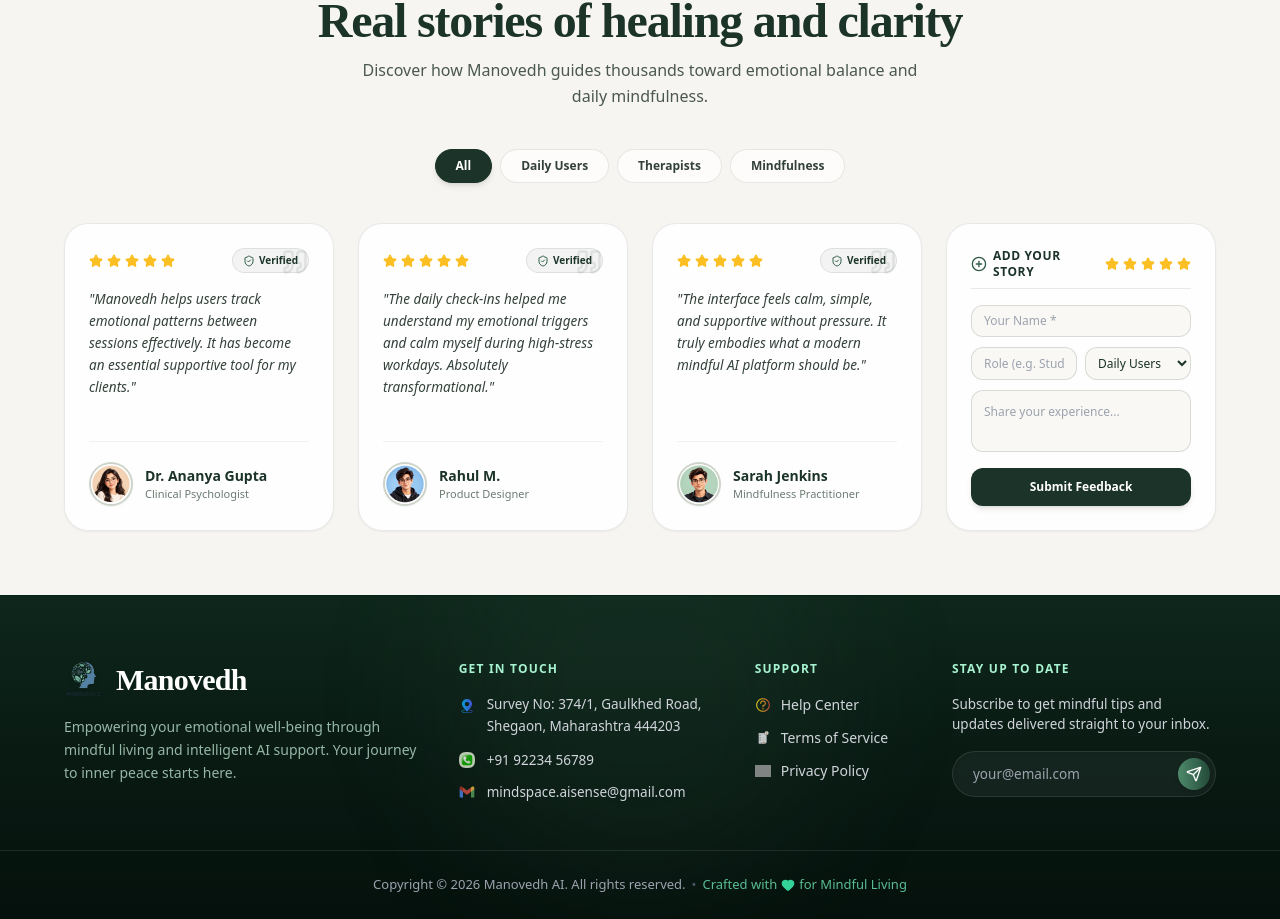
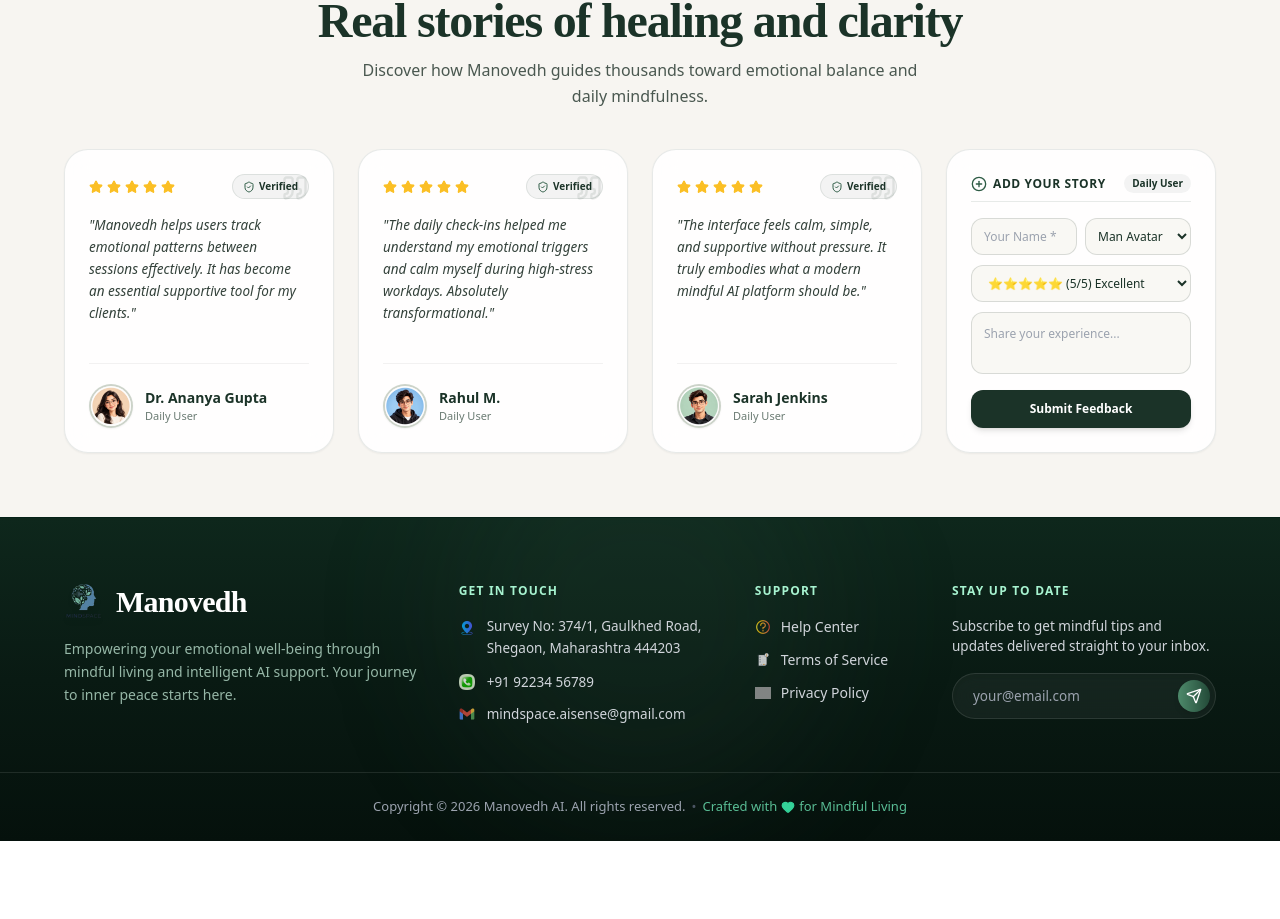
Before and after one commit to Komal822/Manovedh-frontend, a React (Vite) app: page / in a window 1280 px wide. Shown: the part 867-1786 px from the top of the page. After the commit the page ends 1708 px from the top, so only its background shows below. Built offline with nearby package versions, Linux system fonts and the light colour scheme; grey boxes are pictures that could not be loaded.

Commit message:
Update Feedback component with Man/Woman avatars, rating dropdown, Daily User category, and Get Started link

```diff
--- a/src/components/Feedback.jsx
+++ b/src/components/Feedback.jsx
@@ -10,36 +10,36 @@
   {
     id: 1,
     name: "Dr. Ananya Gupta",
-    role: "Clinical Psychologist",
-    category: "Therapists",
+    role: "Daily User",
+    category: "Daily Users",
     feedback: "Manovedh helps users track emotional patterns between sessions effectively. It has become an essential supportive tool for my clients.",
     rating: 5,
     verified: true,
-    avatar: img1, // image-1 (boy)
+    avatar: img1,
   },
   {
     id: 2,
     name: "Rahul M.",
-    role: "Product Designer",
+    role: "Daily User",
     category: "Daily Users",
     feedback: "The daily check-ins helped me understand my emotional triggers and calm myself during high-stress workdays. Absolutely transformational.",
     rating: 5,
     verified: true,
-    avatar: img2, // image-2 (girl)
+    avatar: img2,
   },
   {
     id: 3,
     name: "Sarah Jenkins",
-    role: "Mindfulness Practitioner",
-    category: "Mindfulness",
+    role: "Daily User",
+    category: "Daily Users",
     feedback: "The interface feels calm, simple, and supportive without pressure. It truly embodies what a modern mindful AI platform should be.",
     rating: 5,
     verified: true,
-    avatar: img3, // image-3 (boy)
+    avatar: img3,
   },
 ];
 
-const CATEGORIES = ["All", "Daily Users", "Therapists", "Mindfulness"];
+const CATEGORIES = ["All", "Daily Users"];
 
 export default function Feedback() {
   const [feedbacks, setFeedbacks] = useState(INITIAL_FEEDBACKS);
@@ -47,8 +47,7 @@
 
   // New Feedback State
   const [name, setName] = useState('');
-  const [role, setRole] = useState('');
-  const [category, setCategory] = useState('Daily Users');
+  const [avatarType, setAvatarType] = useState('man'); // Man ki Woman select karnyasathi
   const [feedbackText, setFeedbackText] = useState('');
   const [rating, setRating] = useState(5);
 
@@ -60,20 +59,26 @@
     e.preventDefault();
     if (!name || !feedbackText) return;
 
+    // Man kinva Woman nusaar DiceBear cha avatar generate hoil
+    const avatarSeed = `${name}-${Date.now()}`;
+    const avatarUrl = avatarType === 'woman'
+      ? `https://api.dicebear.com/7.x/avataaars/svg?seed=${avatarSeed}&eyebrows=default,raisedExcited&mouth=smile&hair=long,straight,bob`
+      : `https://api.dicebear.com/7.x/avataaars/svg?seed=${avatarSeed}&eyebrows=default&mouth=smile&hair=short,curly`;
+
     const newFeedback = {
       id: Date.now(),
       name,
-      role: role || "User",
-      category,
+      role: "Daily User",
+      category: "Daily Users",
       feedback: feedbackText,
       rating: Number(rating),
       verified: true,
-      avatar: `https://api.dicebear.com/7.x/bottts/svg?seed=${name}`, // Auto generated avatar
+      avatar: avatarUrl,
     };
 
     setFeedbacks([newFeedback, ...feedbacks]);
     setName('');
-    setRole('');
+    setAvatarType('man');
     setFeedbackText('');
     setRating(5);
   };
@@ -97,25 +102,9 @@
           </p>
         </div>
 
-        {/* CATEGORY TABS */}
-        <div className="flex items-center justify-center gap-2 mb-10 flex-wrap">
-          {CATEGORIES.map((cat) => (
-            <button
-              key={cat}
-              onClick={() => setActiveTab(cat)}
-              className={`px-5 py-2 text-xs font-bold rounded-full transition-all duration-300 cursor-pointer border ${
-                activeTab === cat
-                  ? "bg-[#1b3328] text-white border-[#1b3328] shadow-md"
-                  : "bg-white/70 text-[#33413a] border-[#1b3328]/10 hover:bg-white"
-              }`}
-            >
-              {cat}
-            </button>
-          ))}
-        </div>
-
         {/* CARDS GRID */}
         <div className="grid grid-cols-1 md:grid-cols-2 lg:grid-cols-4 gap-6">
+
           {filteredFeedbacks.map((item) => (
             <div
               key={item.id}
@@ -162,54 +151,54 @@
             </div>
           ))}
 
-          {/* 4TH CARD: USER FEEDBACK FORM */}
+          {/* USER FEEDBACK FORM CARD */}
           <div className="relative flex flex-col justify-between bg-white/90 backdrop-blur-md rounded-3xl p-6 border border-[#1b3328]/10 shadow-sm hover:shadow-xl transition-all duration-300">
             <div className="space-y-3 relative z-10 w-full">
+
               <div className="flex items-center justify-between border-b border-[#1b3328]/10 pb-2">
                 <span className="text-xs font-bold text-[#1b3328] uppercase tracking-wider flex items-center gap-1.5">
                   <PlusCircle className="w-4 h-4 text-[#2e5b45]" />
                   Add Your Story
                 </span>
-                <div className="flex gap-1">
-                  {[1, 2, 3, 4, 5].map((star) => (
-                    <Star
-                      key={star}
-                      onClick={() => setRating(star)}
-                      className={`w-3.5 h-3.5 cursor-pointer ${
-                        star <= rating ? "fill-amber-400 text-amber-400" : "text-gray-300"
-                      }`}
-                    />
-                  ))}
-                </div>
+                <span className="text-[10px] font-semibold px-2 py-0.5 bg-[#1b3328]/5 text-[#1b3328] rounded-full">
+                  Daily User
+                </span>
               </div>
 
               <form onSubmit={handleSubmit} className="space-y-2.5 pt-1">
-                <input
-                  type="text"
-                  placeholder="Your Name *"
-                  value={name}
-                  onChange={(e) => setName(e.target.value)}
-                  required
-                  className="w-full text-[12px] px-3 py-1.5 bg-[#f4f1ea]/50 border border-[#1b3328]/15 rounded-xl outline-none focus:border-[#1b3328] text-[#1b3328]"
-                />
-
                 <div className="grid grid-cols-2 gap-2">
                   <input
                     type="text"
-                    placeholder="Role (e.g. Student)"
-                    value={role}
-                    onChange={(e) => setRole(e.target.value)}
-                    className="w-full text-[12px] px-3 py-1.5 bg-[#f4f1ea]/50 border border-[#1b3328]/15 rounded-xl outline-none focus:border-[#1b3328] text-[#1b3328]"
+                    placeholder="Your Name *"
+                    value={name}
+                    onChange={(e) => setName(e.target.value)}
+                    required
+                    className="w-full text-[12px] px-3 py-2 bg-[#f4f1ea]/50 border border-[#1b3328]/15 rounded-xl outline-none focus:border-[#1b3328] text-[#1b3328]"
                   />
 
+                  {/* Man / Woman Avatar Selection */}
                   <select
-                    value={category}
-                    onChange={(e) => setCategory(e.target.value)}
-                    className="w-full text-[12px] px-2 py-1.5 bg-[#f4f1ea]/50 border border-[#1b3328]/15 rounded-xl outline-none focus:border-[#1b3328] text-[#1b3328]"
+                    value={avatarType}
+                    onChange={(e) => setAvatarType(e.target.value)}
+                    className="w-full text-[12px] px-2 py-2 bg-[#f4f1ea]/50 border border-[#1b3328]/15 rounded-xl outline-none focus:border-[#1b3328] text-[#1b3328]"
                   >
-                    <option value="Daily Users">Daily Users</option>
-                    <option value="Therapists">Therapists</option>
-                    <option value="Mindfulness">Mindfulness</option>
+                    <option value="man">Man Avatar</option>
+                    <option value="woman">Woman Avatar</option>
+                  </select>
+                </div>
+
+                {/* Rating Selection */}
+                <div>
+                  <select
+                    value={rating}
+                    onChange={(e) => setRating(e.target.value)}
+                    className="w-full text-[12px] px-3 py-2 bg-[#f4f1ea]/50 border border-[#1b3328]/15 rounded-xl outline-none focus:border-[#1b3328] text-[#1b3328]"
+                  >
+                    <option value={5}>⭐⭐⭐⭐⭐ (5/5) Excellent</option>
+                    <option value={4}>⭐⭐⭐⭐ (4/5) Very Good</option>
+                    <option value={3}>⭐⭐⭐ (3/5) Good</option>
+                    <option value={2}>⭐⭐ (2/5) Fair</option>
+                    <option value={1}>⭐ (1/5) Poor</option>
                   </select>
                 </div>
 
@@ -224,7 +213,7 @@
 
                 <button
                   type="submit"
-                  className="w-full py-2.5 bg-[#1b3328] hover:bg-[#2e5b45] text-white text-[12px] font-bold rounded-xl transition-all duration-300 shadow-md hover:shadow-lg active:scale-95"
+                  className="w-full py-2.5 bg-[#1b3328] hover:bg-[#2e5b45] text-white text-[12px] font-bold rounded-xl transition-all duration-300 shadow-md hover:shadow-lg active:scale-95 cursor-pointer"
                 >
                   Submit Feedback
                 </button>
--- a/src/components/HeroSection.jsx
+++ b/src/components/HeroSection.jsx
@@ -56,9 +56,9 @@
 
           {/* CALL TO ACTION BUTTONS */}
           <div className="pt-2 sm:pt-4 flex flex-wrap items-center gap-4 animate-ultra-smooth-text-4">
-            {/* GET STARTED BUTTON */}
-            <a
-              href="#get-started"
+            {/* GET STARTED BUTTON - LINKED TO /login ROUTE */}
+            <Link
+              to="/login"
               className="relative group inline-flex items-center gap-2.5 sm:gap-3 overflow-hidden rounded-full px-7 py-3.5 sm:px-8 sm:py-4 text-[13px] sm:text-[15.5px] font-bold uppercase tracking-wider text-white shadow-xl shadow-[#1b3328]/35 transition-all duration-500 ease-out hover:shadow-2xl hover:scale-105 active:scale-95"
               style={{ background: "linear-gradient(145deg, #4E8A6B, #234A38)" }}
             >
@@ -72,7 +72,7 @@
                   className="w-4 h-4 sm:w-5 sm:h-5 object-contain transition-transform duration-300 ease-out group-hover:translate-x-2"
                 />
               </span>
-            </a>
+            </Link>
 
             {/* LEARN MORE BUTTON - LINKED TO /about ROUTE */}
             <Link
--- a/src/components/Login.jsx
+++ b/src/components/Login.jsx
@@ -1,5 +1,5 @@
 import React, { useState, useEffect } from 'react';
-import { Link, useNavigate } from 'react-router-dom';
+import { Link, useNavigate, useLocation } from 'react-router-dom';
 import {
   Mail,
   Lock,
@@ -31,11 +31,16 @@
 
 export default function Login({ onLoginSuccess }) {
   const navigate = useNavigate();
+  const location = useLocation();
+
   const [showPassword, setShowPassword] = useState(false);
   const [errorMessage, setErrorMessage] = useState('');
   const [currentYogaIndex, setCurrentYogaIndex] = useState(0);
 
-  const [flowState, setFlowState] = useState('login');
+  const queryParams = new URLSearchParams(location.search);
+  const isForgotParam = queryParams.get('forgot') === 'true';
+
+  const [flowState, setFlowState] = useState(isForgotParam ? 'forgot_email' : 'login');
 
   const fullText = "A HEALTHIER MIND A BRIGHTER YOU";
   const [displayedText, setDisplayedText] = useState('');
@@ -90,16 +95,18 @@
     const users = JSON.parse(localStorage.getItem(LOCAL_STORAGE_USERS_KEY)) || [];
     const foundUser = users.find(
       (u) =>
-        u.email.toLowerCase() === loginData.email.toLowerCase() &&
+        u.email && u.email.toLowerCase() === loginData.email.toLowerCase() &&
         u.password === loginData.password
     );
 
     if (foundUser) {
       localStorage.setItem(LOCAL_STORAGE_SESSION_KEY, JSON.stringify(foundUser));
-      if (onLoginSuccess) onLoginSuccess(foundUser);
+      if (onLoginSuccess) {
+        onLoginSuccess(foundUser);
+      }
       navigate('/');
     } else {
-      setErrorMessage('Invalid email or password. Please try again.');
+      setErrorMessage('Invalid email or password. Please check your details or sign up.');
     }
   };
 
@@ -127,7 +134,7 @@
     setErrorMessage('');
 
     const users = JSON.parse(localStorage.getItem(LOCAL_STORAGE_USERS_KEY)) || [];
-    const foundUser = users.find((u) => u.email.toLowerCase() === resetEmail.toLowerCase());
+    const foundUser = users.find((u) => u.email && u.email.toLowerCase() === resetEmail.toLowerCase());
 
     if (!foundUser) {
       setErrorMessage('No account found with this email address.');
@@ -168,7 +175,7 @@
 
     let users = JSON.parse(localStorage.getItem(LOCAL_STORAGE_USERS_KEY)) || [];
     users = users.map((u) => {
-      if (u.email.toLowerCase() === resetEmail.toLowerCase()) {
+      if (u.email && u.email.toLowerCase() === resetEmail.toLowerCase()) {
         return { ...u, password: newPasswordData.newPassword };
       }
       return u;
--- a/src/components/Support.jsx
+++ b/src/components/Support.jsx
@@ -32,7 +32,7 @@
       description:
         "Forgot password, email verification, login issues, or account access problems.",
       linkText: "Recover account",
-      linkTo: "/login?forgot=true", // Ithe link update keli ahe ji direct login page varil forgot password kade jail
+      linkTo: "/login?forgot=true", // Login aslo kinva logout aslo, he nehamich forgot password page var jail
     },
     {
       id: "usage",
@@ -178,7 +178,7 @@
         </div>
 
         {/* EMERGENCY WARNING BANNER */}
-        <div className="bg-[#fdf2f2] border border-[#f8d7d7] rounded-2xl p-5 flex items-start gap-4 text-[#9b1c1c] shadow-2xs">
+        <div className="bg-[#fdf2f2] **border** border-[#f8d7d7] rounded-2xl p-5 flex items-start gap-4 text-[#9b1c1c] shadow-2xs">
           <AlertTriangle className="w-5 h-5 text-[#d93838] shrink-0 mt-0.5" />
           <div className="text-xs sm:text-sm leading-relaxed font-medium">
             <span className="font-bold">Important Notice: </span>
```
